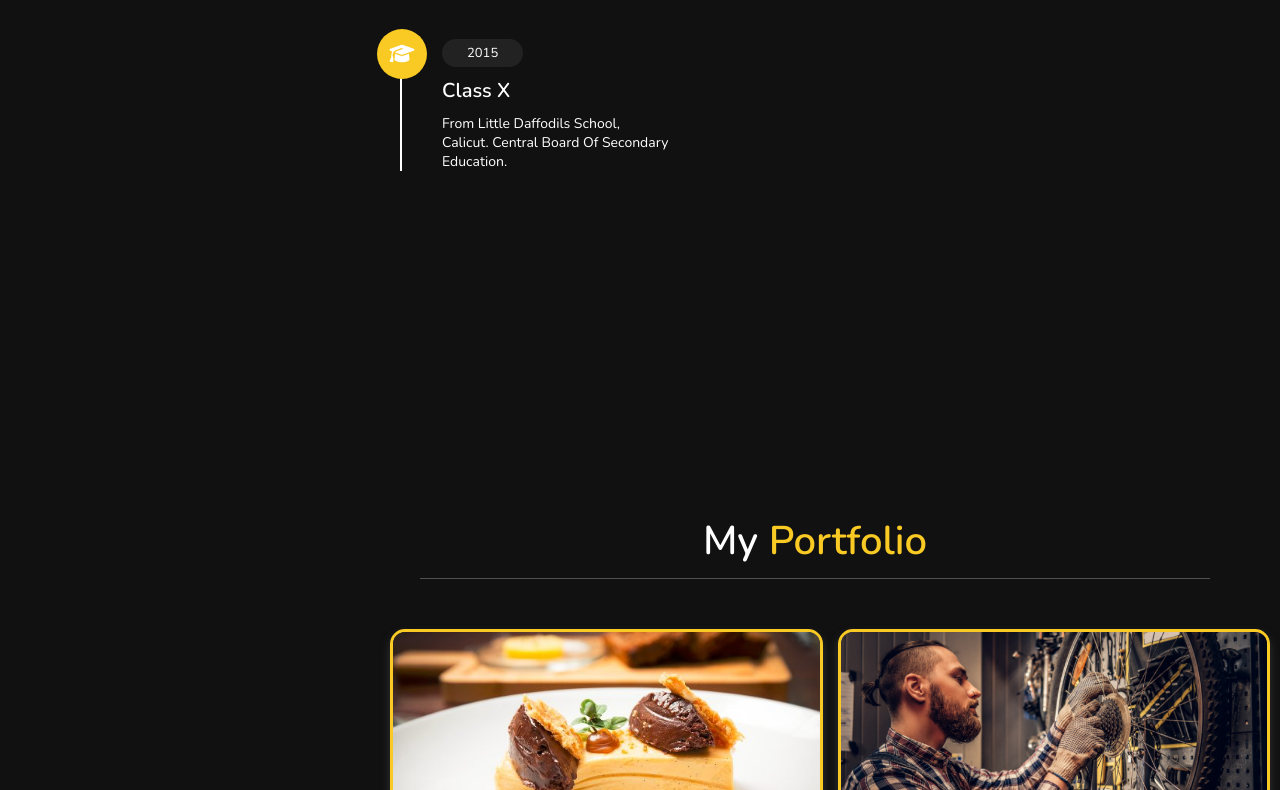
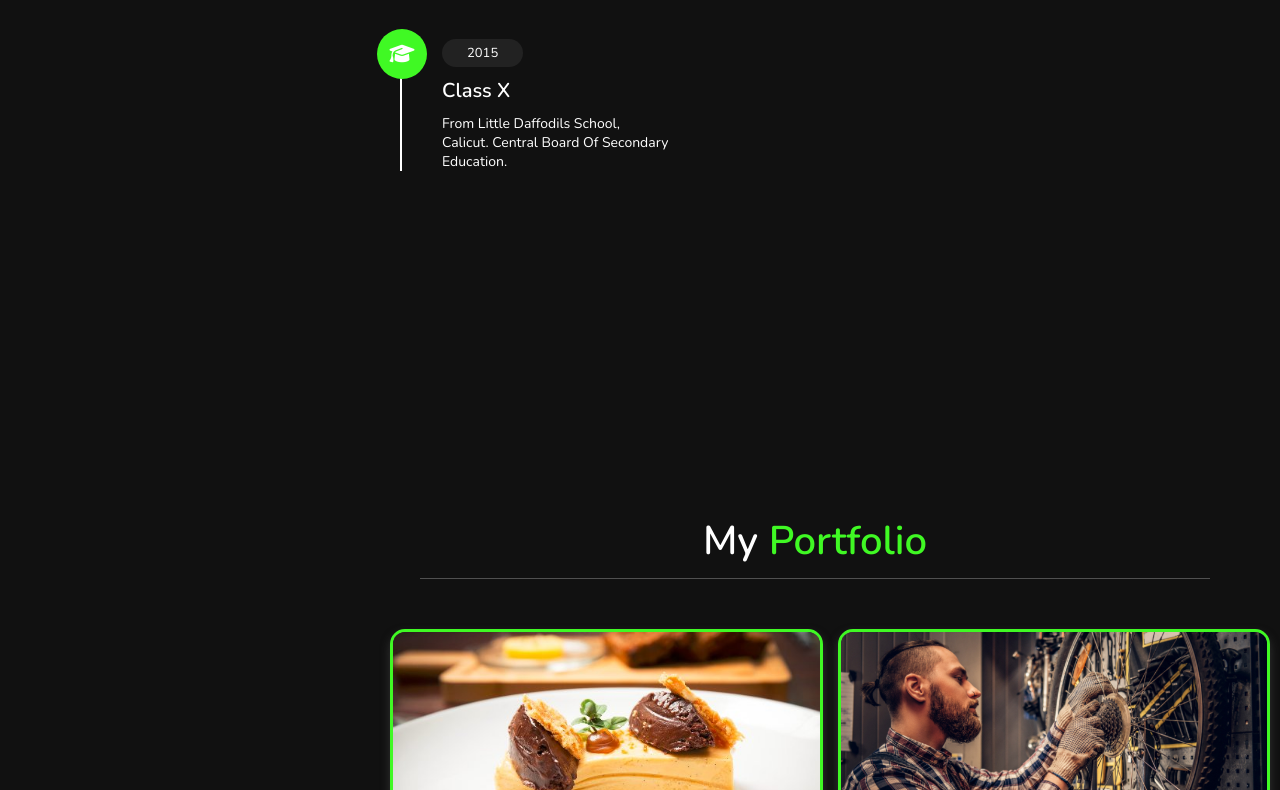
Before and after one commit to arunnarangali/vikiPortfolio, a plain HTML site: page index.html in a window 1280 px wide. Shown: the part 2010-2800 px from the top of the page. Drawn offline with nearby package versions, Linux system fonts and the light colour scheme.

Commit message:
color changes

```diff
--- a/style.css
+++ b/style.css
@@ -1,7 +1,7 @@
 @import url('https://fonts.googleapis.com/css2?family=Nunito:wght@200;400;600&display=swap');
 
 :root{
-    --yellow:#f9ca24;
+    --yellow:#40f924;
 
 }
 
@@ -107,7 +107,7 @@ section{
     border-radius: 50%;
     object-fit: cover;
     margin-bottom: 1rem;
-    border: .7rem solid #f9ca24;
+    border: .7rem solid #40f924;
   }
 
   .name {
@@ -311,7 +311,7 @@ section{
     height: 25rem;
     position: relative;
     overflow: hidden;
-    border:.3rem solid #f9ca24;
+    border:.3rem solid #40f924;
     border-radius: 1.5rem;
     background-color:#333;
     box-shadow: 0  .5rem 1rem #333
```
